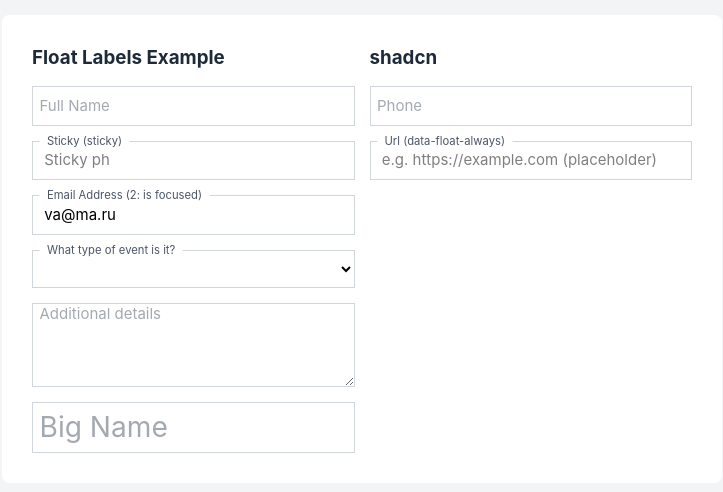
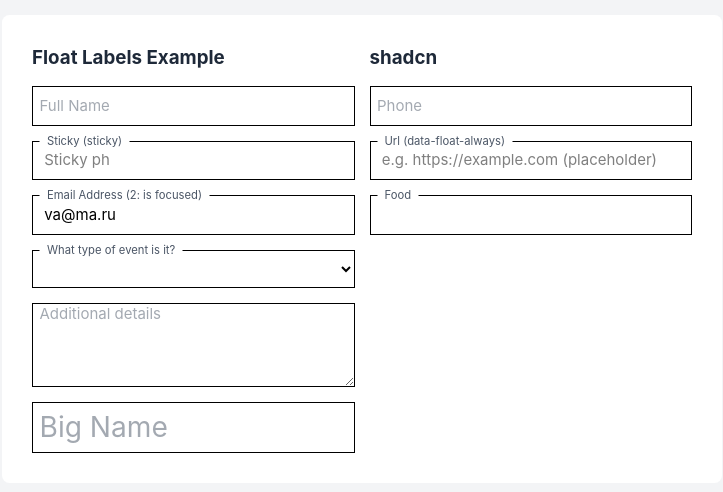
Before and after one commit to unlight/tailwind-float-label, a website built with Vite: page index.html in a window 1280 px wide. Shown: the whole page, without its empty margins (278-1001 px from the left). Built offline with nearby package versions, Linux system fonts and the light colour scheme.

Commit message:
refactor: Split to naked and shadcn classes

```diff
--- a/index.html
+++ b/index.html
@@ -20,7 +20,7 @@
           <input
             type="text"
             id="fullname"
-            class="float-input w-full px-3 py-2 border border-gray-300"
+            class="float-input w-full px-3 py-2 border"
             placeholder="Full Name placeholder"
           />
         </div>
@@ -32,7 +32,7 @@
           <input
             type="text"
             id="sticky"
-            class="float-input w-full px-3 py-2 border border-gray-300"
+            class="float-input w-full px-3 py-2 border"
             placeholder="Sticky ph"
           />
         </div>
@@ -44,7 +44,7 @@
           <input
             type="email"
             id="email"
-            class="float-input w-full px-3 py-2 border border-gray-300"
+            class="float-input w-full px-3 py-2 border"
             placeholder="Email Address ph"
             value="va@ma.ru"
           />
@@ -54,7 +54,7 @@
           <label class="float-label px-2 text-gray-600"
             >What type of event is it?</label
           >
-          <select class="float-input w-full px-3 py-2 border border-gray-300">
+          <select class="float-input w-full px-3 py-2 border">
             <option></option>
             <option>Corporate event</option>
             <option>Wedding</option>
@@ -68,7 +68,7 @@
             >Additional details</label
           >
           <textarea
-            class="float-input w-full border border-gray-300 p-2"
+            class="float-input w-full border p-2"
             rows="3"
             placeholder="Additional details"
           ></textarea>
@@ -81,16 +81,17 @@
           <input
             type="text"
             id="bigname"
-            class="float-input w-full px-3 py-2 border border-gray-300"
+            class="float-input w-full px-3 py-2 border"
             placeholder="Full Name placeholder"
           />
         </div>
       </form>
 
-      <!-- Shadcn -->
+      <!-- Shadcn (no float classes) -->
       <form class="space-y-4 flex-1/2">
         <h1 class="text-xl font-bold mb-4 text-gray-800">shadcn</h1>
 
+        <!-- Phone -->
         <div data-slot="field">
           <label data-slot="field-label" for="Phone" class="px-2 text-gray-600"
             >Phone</label
@@ -99,11 +100,12 @@
             data-slot="input"
             type="text"
             id="Phone"
-            class="w-full px-3 py-2 border border-gray-300"
+            class="w-full px-3 py-2 border"
             placeholder="Phone placeholder"
           />
         </div>
 
+        <!-- Url (data-float-always) -->
         <div data-slot="field" data-float-always>
           <label data-slot="field-label" for="url" class="px-2 text-gray-600"
             >Url (data-float-always)</label
@@ -112,12 +114,54 @@
             data-slot="input"
             type="text"
             id="url"
-            class="w-full px-3 py-2 border border-gray-300"
+            class="w-full px-3 py-2 border"
             placeholder="e.g. https://example.com (placeholder)"
           />
         </div>
 
         <!-- Native select -->
+        <div data-slot="field" data-float-always>
+          <label data-slot="field-label" for="select" class="px-2 text-gray-600"
+            >Food</label
+          >
+
+          <select
+            id="select"
+            data-slot="native-select"
+            data-size="default"
+            class="appearance-none border py-2 px-3"
+          >
+            <optgroup
+              data-slot="native-select-optgroup"
+              class=""
+              label="Fruits"
+            >
+              <option
+                data-slot="native-select-option"
+                value=""
+                selected=""
+              ></option>
+              <option data-slot="native-select-option" value="apple">
+                Apple
+              </option>
+              <option data-slot="native-select-option" value="banana">
+                Banana
+              </option>
+              <option data-slot="native-select-option" value="blueberry">
+                Blueberry
+              </option>
+            </optgroup>
+            <optgroup
+              data-slot="native-select-optgroup"
+              class=""
+              label="Vegetables"
+            >
+              <option data-slot="native-select-option" value="carrot">
+                Carrot
+              </option>
+            </optgroup>
+          </select>
+        </div>
       </form>
     </div>
   </body>
--- a/src/float-label.css
+++ b/src/float-label.css
@@ -1,18 +1,15 @@
 @layer utilities {
-  /* naked */
-  .float-container,
-  /* shadcn */ [data-slot='field'] {
+  /** Naked classes */
+  .float-container {
     display: grid;
 
     /* Label always float (sticky) */
     &.float-always,
-    &[data-float-always],
     /* Label when input has no value and focused */
     &:focus-within,
     /* Label when input has value and no placeholder */
-    &:has(:is(.float-input, [data-slot='input']):not(:placeholder-shown)) {
-      & .float-label,
-      [data-slot='field-label'] {
+    &:has(.float-input:not(:placeholder-shown)) {
+      & .float-label {
         /*background-color: var(--float-label-background-color);*/
         @apply bg-[var(--float-label-background-color)]
           translate-x-2
@@ -24,27 +21,68 @@
       }
     }
 
-    .float-input,
-
-    /* shadcn */ [data-slot='input'] {
+    .float-input {
       @apply col-start-1 row-start-1;
     }
 
-    &:not(:is(.float-always, [data-float-always]))
-      :is(.float-input, [data-slot='input'])::placeholder {
+    &:not(.float-always) .float-input::placeholder {
       color: transparent;
     }
 
     /** Placeholder replacement */
-    .float-label,
-    /* shadcn */ [data-slot='field-label'] {
+    .float-label {
       @apply col-start-1 row-start-1
         opacity-50
         self-center;
       /*transition-all duration-100;*/
     }
 
-    &:has(textarea:is(.float-input, [data-slot='input'])) .float-label {
+    &:has(textarea.float-input) .float-label {
+      @apply self-start;
+    }
+  }
+
+  /** shadcn/ui */
+  [data-slot='field'] {
+    display: grid;
+
+    /* Label always float (sticky) */
+    &[data-float-always],
+    /* Label when input has no value and focused */
+    &:focus-within,
+    /* Label when input has value and no placeholder */
+    &:has(:is([data-slot='input'], [data-slot='textarea'], [data-slot='native-select']):not(:placeholder-shown)) {
+      & [data-slot='field-label'] {
+        /*background-color: var(--float-label-background-color);*/
+        @apply bg-[var(--float-label-background-color)]
+          translate-x-2
+          opacity-100
+          text-xs
+          w-fit
+          self-start
+          -translate-y-1/2;
+      }
+    }
+
+    [data-slot='input'],
+    [data-slot='textarea'],
+    [data-slot='native-select'] {
+      @apply col-start-1 row-start-1;
+    }
+
+    &:not([data-float-always]) [data-slot='input']::placeholder {
+      color: transparent;
+    }
+
+    /** Placeholder replacement */
+    [data-slot='field-label'] {
+      @apply col-start-1 row-start-1
+        opacity-50
+        self-center;
+      /*transition-all duration-100;*/
+    }
+
+    &:has(textarea[data-slot='input']) [data-slot='field-label'] {
       @apply self-start;
     }
   }
```
